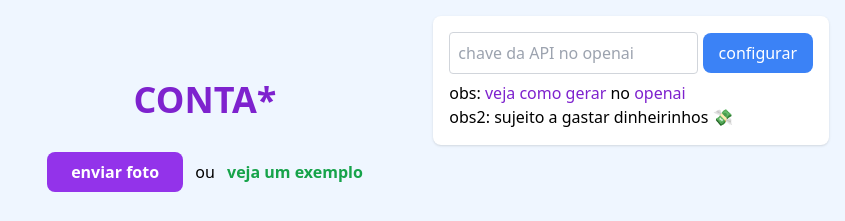
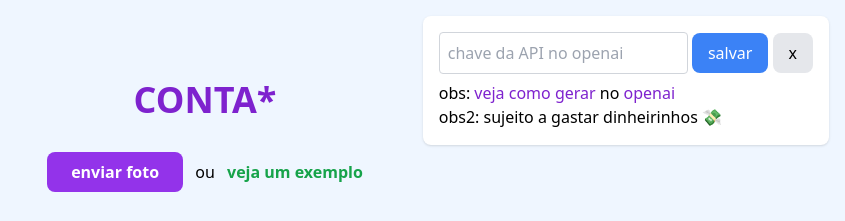
Before and after one commit to pedromenezes/conta, a plain HTML site: page index.html in a window 1280 px wide. Both pictures are taken after a click on the button "⚙️". Shown: the whole page, without its empty margins (435-1280 px from the left). Drawn offline with nearby package versions, Linux system fonts and the light colour scheme.

Commit message:
coloca botão de fechar e muda texto do de configurar para salvar

```diff
--- a/index.html
+++ b/index.html
@@ -11,7 +11,8 @@
     <button id="configTrigger" class="px-4 py-2 bg-gray-200 text-black rounded-lg">⚙️</button>
     <div id="configForm" class="hidden bg-white p-4 rounded-lg shadow">
       <input type="text" id="apiKeyInput" placeholder="chave da API no openai" class="text-black border border-gray-300 rounded p-2" />
-      <button id="saveApiKey" class="px-4 py-2 bg-blue-500 text-white rounded-lg mb-2">configurar</button>
+      <button id="saveApiKey" class="px-4 py-2 bg-blue-500 text-white rounded-lg mb-2">salvar</button>
+      <button id="closeConfig" class="px-4 py-2 bg-gray-200 text-black rounded-lg">x</button>
       <p>obs: <a href="https://comunidadedeestatistica.com.br/como-criar-uma-chave-token-para-api-do-chatgpt/" class="text-purple-700">veja como gerar</a> no <a href="https://openai.com/" class="text-purple-700">openai</a></p>
       <p>obs2: sujeito a gastar dinheirinhos 💸</p>
     </div>
@@ -39,6 +40,7 @@
 
   <script>
     document.addEventListener("DOMContentLoaded", function() {
+      const closeConfig = document.getElementById('closeConfig');
       const configTrigger = document.getElementById('configTrigger');
       const configForm = document.getElementById('configForm');
       const apiKeyInput = document.getElementById('apiKeyInput');
@@ -49,6 +51,7 @@
       const projectTitle = document.getElementById('projectTitle');
       const exampleTrigger = document.getElementById('exampleTrigger');
 
+      closeConfig.addEventListener('click', toggleConfig);
       configTrigger.addEventListener('click', toggleConfig);
       saveApiKey.addEventListener('click', saveApi);
       uploadTrigger.addEventListener('click', triggerUpload);
```
